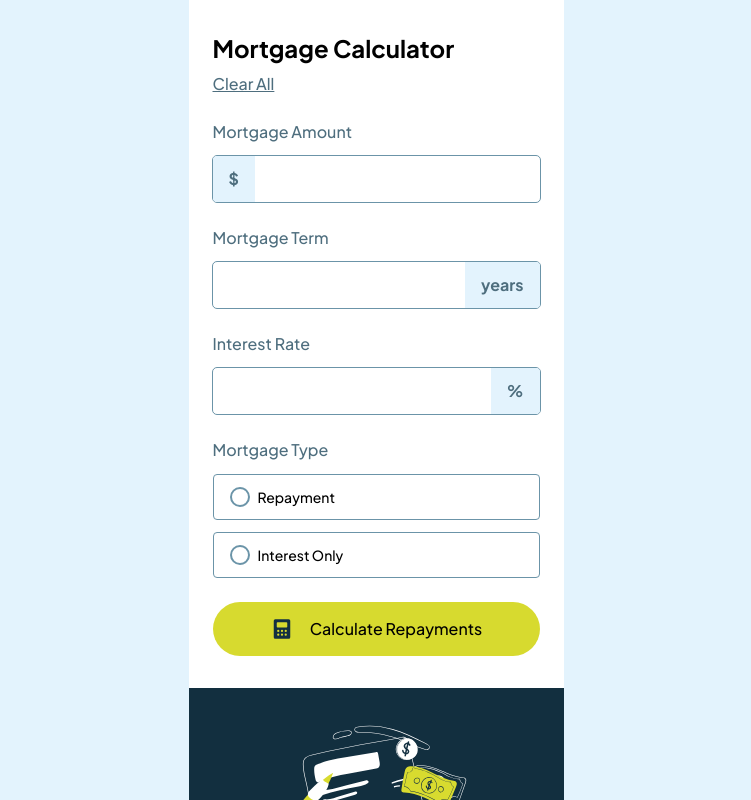
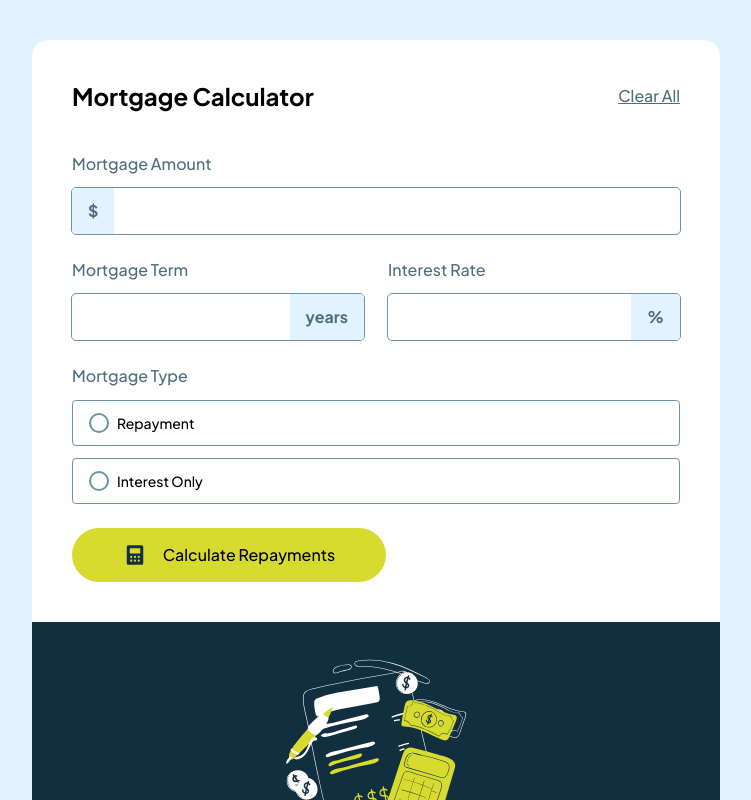
Before and after one commit to Davichobits/mortgage-repayment-calculator, a React (Vite) app: page / in a window 1280 px wide. Shown: the top 800 px of the page, without its empty margins (264-1015 px from the left). Built offline with nearby package versions, Linux system fonts and the light colour scheme.

Commit message:
Tablet view

```diff
--- a/src/components/calculator.tsx
+++ b/src/components/calculator.tsx
@@ -5,8 +5,8 @@ export const Calculator = () => {
   const { results } = usePaymentContext();
 
   return (
-    <section className='w-[375px]'>
-      <Form/>
+    <section className='md:max-w-[688px] md:rounded-2xl md:my-10 overflow-hidden'>
+      <Form styles=''/>
       {
         results.monthlyPayment === 0
         ? <ResulsInstructions/>
--- a/src/components/form.tsx
+++ b/src/components/form.tsx
@@ -15,7 +15,11 @@ type Inputs = {
   mortgageType: MortgageType
 }
 
-export const Form = () => {
+interface Props {
+  styles?: string;
+}
+
+export const Form = ({styles = ''}: Props) => {
 
   const { setResults } = usePaymentContext();
 
@@ -37,11 +41,13 @@ export const Form = () => {
   }
 
   return (
-    <form onSubmit={handleSubmit(onSubmit)} className='bg-White py-8 px-6'>
-      <h1 className='text-2xl font-bold mb-2'>Mortgage Calculator</h1>
-      <button className='font-medium underline text-Slate-700 mb-6 cursor-pointer'>
-        Clear All
-      </button>
+    <form onSubmit={handleSubmit(onSubmit)} className={`bg-White py-8 px-6 md:p-10 ${styles}`}>
+      <div className='md:flex md:justify-between md:mb-10'>
+        <h1 className='text-2xl font-bold mb-2 md:mb-0'>Mortgage Calculator</h1>
+        <button className='font-medium underline text-Slate-700 mb-6 cursor-pointer md:mb-0'>
+          Clear All
+        </button>
+      </div>
 
       <Input
         {...register("mortgageAmount", { required: true, valueAsNumber: true })}
@@ -50,7 +56,7 @@ export const Form = () => {
         unit='$'
       />
 
-      <div>
+      <div className='md:flex md:gap-6'>
         <Input
           {...register("mortgageTerm", { required: true })}
           error={errors.mortgageTerm?.type === 'required'}
@@ -75,7 +81,7 @@ export const Form = () => {
       </div>
       {errors.mortgageType && <p className='text-Red text-sm mt-3'>This field is required</p>}
 
-      <Button styles='mt-6' />
+      <Button styles='mt-6 md:max-w-[314px]' />
     </form>
   )
 }
--- a/src/components/input.tsx
+++ b/src/components/input.tsx
@@ -20,7 +20,7 @@ export const Input = ({
     : 'right-0 rounded-br-sm rounded-tr-sm pr-4'
 
   return (
-    <div className='mb-6'>
+    <div className='mb-6 w-full'>
       <label className='font-medium text-Slate-700 mb-3 block'>{label}</label>
 
       <div className='relative '>
--- a/src/components/results.tsx
+++ b/src/components/results.tsx
@@ -2,7 +2,7 @@ import { Payments } from '@components'
 
 export const Results = () => {
   return (
-    <div className='bg-Slate-900 text-White py-8 px-6'>
+    <div className='bg-Slate-900 text-White py-8 px-6 md:p-10'>
       <h2 className='text-2xl mb-6'>Your results</h2>
       <p className='text-Slate-300 mb-6'>Your results are shown below based on the information you provided. To adjust the results, edit the form and click “calculate repayments” again.</p>
       <Payments />
```
